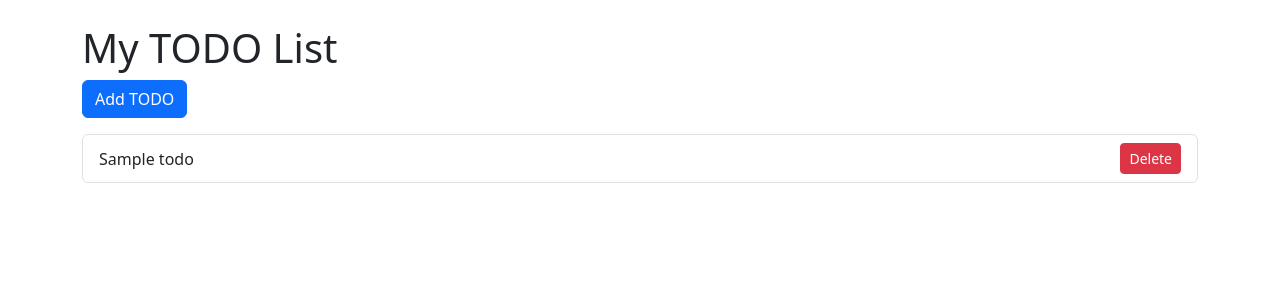
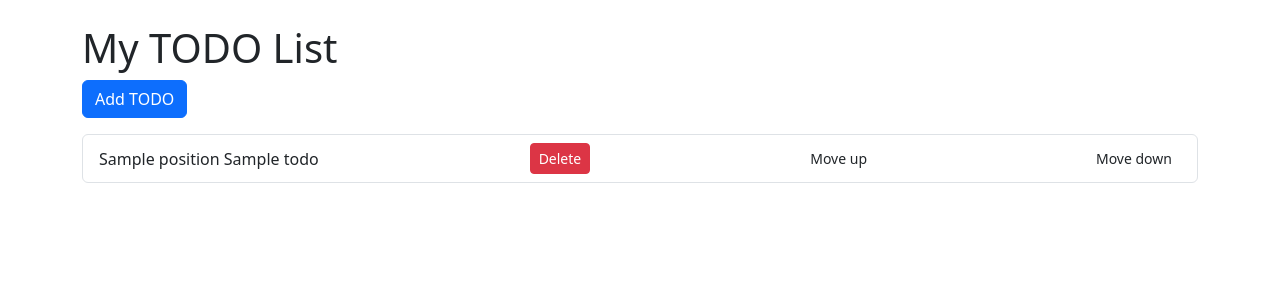
Before and after one commit to joelypolly/todo-main, a Flask app: template app/templates/index.html in a window 1280 px wide. Shown: the top 300 px of the page. Run offline with Flask 3, Linux system fonts and the light colour scheme; the template is opened without the code that fills it: most values are stand-ins (such as "Sample title", 1, 10 or a date in 2020).

Commit message:
Functional Code that moves the elements around

```diff
--- a/app/schema.sql
+++ b/app/schema.sql
@@ -1,5 +1,5 @@
 CREATE TABLE IF NOT EXISTS todo (
     id INTEGER PRIMARY KEY AUTOINCREMENT,
     title TEXT NOT NULL,
-    todo_order INTEGER DEFAULT 0
+    position INTEGER DEFAULT 0
 );
--- a/app/server.py
+++ b/app/server.py
@@ -28,7 +28,7 @@ def init_db():
 @app.route('/')
 def index():
     conn = get_db_connection()
-    todos = conn.execute('SELECT * FROM todo').fetchall()
+    todos = conn.execute('SELECT * FROM todo ORDER BY position ASC').fetchall()
     conn.close()
     return render_template('index.html', todos=todos)
 
@@ -40,13 +40,52 @@ def add():
         # Alternative is to update the frontend to support JSON request i.e. AJAX
         # or fetch with custom payload
         conn = get_db_connection()
-        conn.execute('INSERT INTO todo (title) VALUES (?)', (title,))
+        latestTodo = conn.execute('SELECT * FROM todo ORDER BY position DESC LIMIT 1').fetchone()
+        # New inserts will + 1 to the last one. Not really ideal in multithreaded applications but
+        # will do for a small sample app
+        position = 1 if latestTodo is None else latestTodo['position'] + 1
+        conn.execute('INSERT INTO todo (title, position) VALUES (?, ?)', (title, position))
         conn.commit()
         conn.close()
         return redirect(url_for('index'))
 
     return render_template('add.html')
 
+@app.route('/move/<int:id>/<string:direction>', methods=(['GET']))
+def move(id, direction):
+    conn = get_db_connection()
+    todo = conn.execute('SELECT * FROM todo WHERE id = ?', (id,)).fetchone()
+
+    if todo is None:
+        conn.close()
+        return redirect(url_for('index'))
+
+    if direction == 'up':
+        # Get the previous todo by position
+        previousTodo = conn.execute('SELECT * FROM todo WHERE position < ? ORDER BY position DESC LIMIT 1', (todo['position'],)).fetchone()
+        if (previousTodo is None): # If there is no previous todo, do nothing
+            conn.close()
+            return redirect(url_for('index'))
+        conn.execute('BEGIN TRANSACTION')
+        conn.execute('UPDATE todo SET position = ? WHERE id = ?', (todo['position'], previousTodo['id']))
+        conn.execute('UPDATE todo SET position = ? WHERE id = ?', (previousTodo['position'], todo['id']))
+        conn.commit()
+    elif direction == 'down':
+        # Get the next todo by position
+        nextTodo = conn.execute('SELECT * FROM todo WHERE position > ? ORDER BY position ASC LIMIT 1', (todo['position'],)).fetchone()
+        if (nextTodo is None): # If there is no next todo, do nothing
+            conn.close()
+            return redirect(url_for('index'))
+        conn.execute('BEGIN TRANSACTION')
+        conn.execute('UPDATE todo SET position = ? WHERE id = ?', (todo['position'], nextTodo['id']))
+        conn.execute('UPDATE todo SET position = ? WHERE id = ?', (nextTodo['position'], todo['id']))
+        conn.commit()
+    else:
+        conn.close()
+        return redirect(url_for('index'))
+
+    conn.close()
+    return redirect(url_for('index'))
 
 @app.route('/delete/<int:id>')
 def delete(id):
--- a/app/templates/index.html
+++ b/app/templates/index.html
@@ -1,13 +1,20 @@
-{% extends 'base.html' %} {% block content %}
+{% extends 'base.html' %}
+<p></p>
+{% block content %}
 <h1 class="mt-4">My TODO List</h1>
 <a href="{{ url_for('add') }}" class="btn btn-primary mb-3">Add TODO</a>
 <ul class="list-group">
   {% for todo in todos %}
   <li class="list-group-item d-flex justify-content-between align-items-center">
+    {{ todo.position }}
     {{ todo.title }}
     <a href="{{ url_for('delete', id=todo.id) }}" class="btn btn-danger btn-sm"
       >Delete</a
     >
+    <a href="{{ url_for('move', id=todo.id, direction="up") }}" class="btn btn-sm"
+      >Move up</a>
+      <a href="{{ url_for('move', id=todo.id, direction="down") }}" class="btn btn-sm"
+      >Move down</a>
   </li>
   {% endfor %}
 </ul>
```
